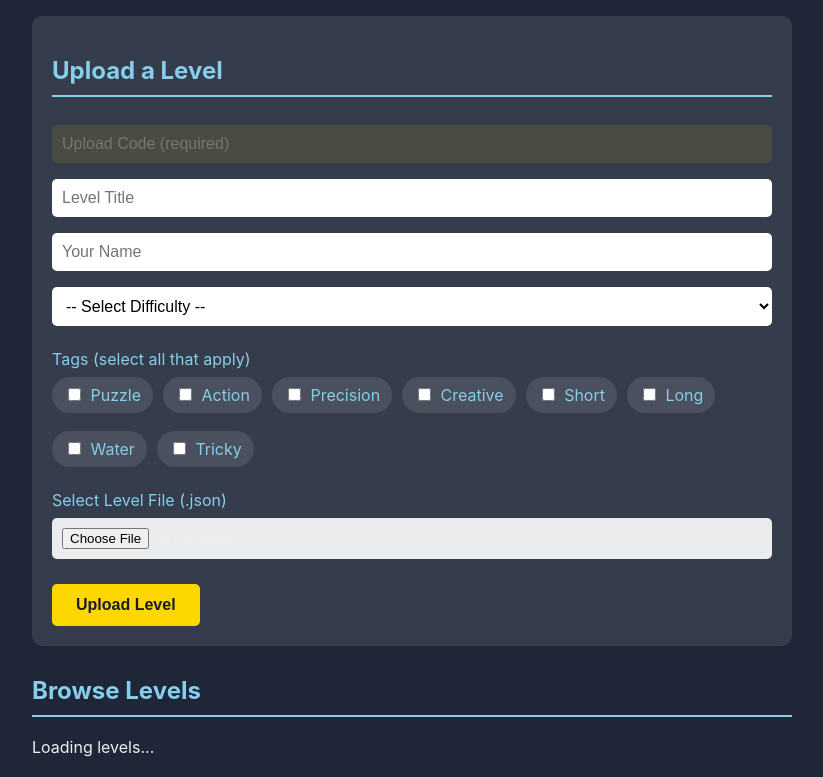
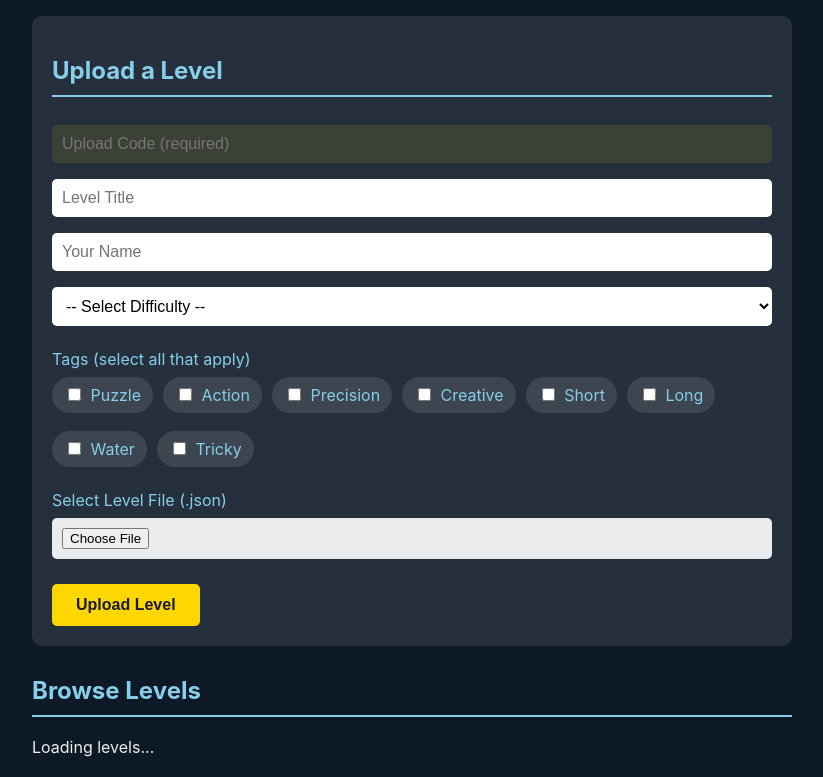
Before and after one commit to aquaduckedgame-dev/aquadducked-website, a plain HTML site: page index.html in a window 1280 px wide. Shown: the part 293-1070 px from the top of the page, without its empty margins (228-1051 px from the left). Drawn offline with nearby package versions, Linux system fonts and the light colour scheme.

Commit message:
Update index.html
corrected background

```diff
--- a/index.html
+++ b/index.html
@@ -12,7 +12,7 @@
               max-width: 800px;
               margin: 0 auto;
               padding: 20px;
-              background: #1e2638;
+              background: #0d1926;
               min-height: 100vh;
               color: #eee;
           }
```
